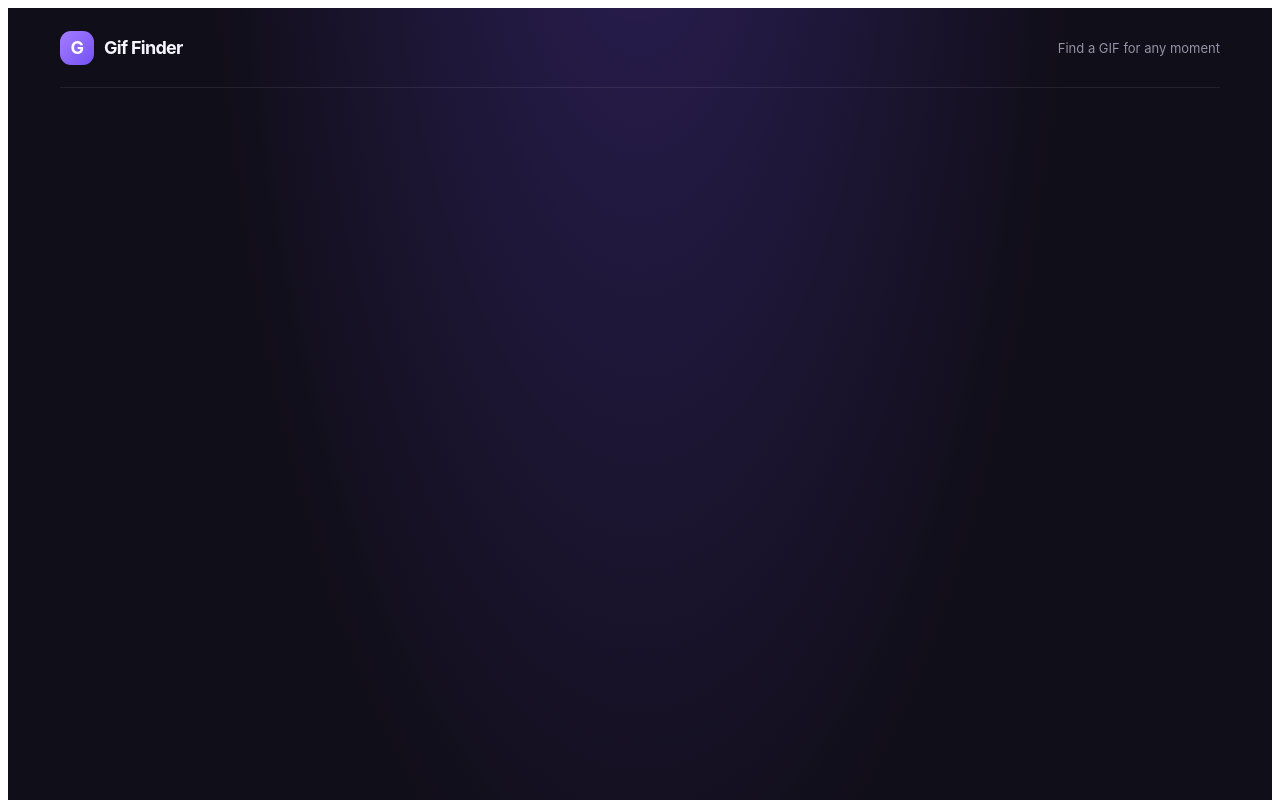
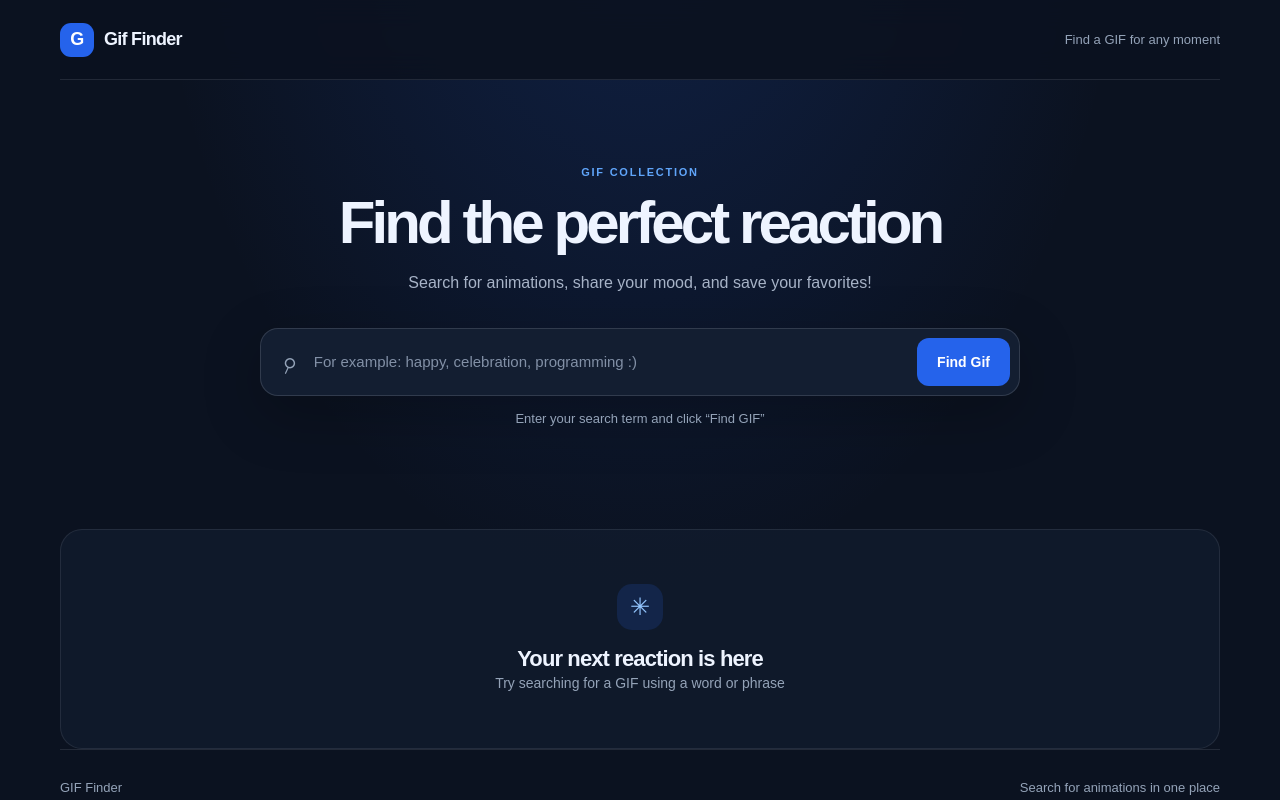
Before and after one commit to aliveagain3228/gif-search, an Angular app: page / in a window 1280 px wide. Shown: the top 800 px of the page. Built offline with nearby package versions, Linux system fonts and the light colour scheme.

Commit message:
style: refine search page layout

```diff
--- a/src/app/app.html
+++ b/src/app/app.html
@@ -1,16 +1,16 @@
 <main class="page">
   <header class="topbar">
-    <a class="brand" routerLink="/" aria-label="Gif Finder - main" href="">
+    <a class="brand" routerLink="/" aria-label="Gif Finder - main">
       <span class="brand-mark">G</span>
       <span>Gif Finder</span>
     </a>
     <span class="topbar-note">Find a GIF for any moment</span>
   </header>
-</main>
+
 
 <section class="hero" aria-label="page-title">
   <p class="eyebrow">GIF COLLECTION</p>
-  <h1 id="page-title">Найди нужную реакцию</h1>
+  <h1 id="page-title">Find the perfect reaction</h1>
   <p class="hero-description">
     Search for animations, share your mood, and save your favorites!
   </p>
@@ -70,5 +70,5 @@
   <span>GIF Finder</span>
   <span>Search for animations in one place</span>
 </footer>
-
+</main>
 <router-outlet />
--- a/src/app/app.scss
+++ b/src/app/app.scss
@@ -1,13 +1,12 @@
 :host {
   display: block;
   min-height: 100vh;
-  color: #f7f5ff;
+  color: #eef4ff;
   background:
-    radial-gradient(ellipse at 50% -20%, rgba(119, 76, 255, 0.28), transparent 50%), #100e18;
-  font-family: Inter, ui-sans-serif, system-ui, -apple-system,BlinkMacSystemFont, "Segoe UI", sans-serif;
-}
-* {
-  box-sizing: border-box;
+    radial-gradient(ellipse at 50% -25%, rgba(37, 99, 235, 0.2), transparent 55%),
+    #0b1220;
+  font-family: Arial, Helvetica, sans-serif;
+  -webkit-font-smoothing: antialiased;
 }
 
 .page {
@@ -19,11 +18,16 @@
 }
 
 .topbar {
+  position: sticky;
+  top: 0;
+  z-index: 10;
   min-height: 80px;
   display: flex;
   align-items: center;
   justify-content: space-between;
-  border-bottom: 1px solid rgba(255, 255, 255, 0.08);
+  border-bottom: 1px solid rgba(203, 213, 225, 0.12);
+  background: rgba(11, 18, 32, 0.92);
+  backdrop-filter: blur(14px);
 }
 
 .brand {
@@ -44,13 +48,13 @@
   place-items: center;
   border-radius: 11px;
   color: white;
-  background: linear-gradient(135deg, #a47cff, #7452f5);
+  background: #2563eb;
   font-size: 18px;
 }
 
 .topbar-note,
 .footer {
-  color: #9691a6;
+  color: #94a3b8;
   font-size: 13px;
 }
 
@@ -62,7 +66,7 @@
 
 .eyebrow {
   margin: 0 0 14px;
-  color: #ad91ff;
+  color: #60a5fa;
   font-size: 11px;
   font-weight: 800;
   letter-spacing: 0.16em;
@@ -72,11 +76,11 @@ h1,
 h2,
 h3,
 p {
-  margin-top: 0
+  margin-top: 0;
 }
 
 .hero h1 {
-   margin-bottom: 16px;
+  margin-bottom: 16px;
   font-size: clamp(36px, 6vw, 60px);
   line-height: 1.04;
   letter-spacing: -0.065em;
@@ -84,7 +88,7 @@ p {
 
 .hero-description {
   margin-bottom: 32px;
-  color: #aaa5b8;
+  color: #a7b3c7;
   font-size: 16px;
   line-height: 1.6;
 }
@@ -94,19 +98,19 @@ p {
   display: flex;
   align-items: center;
   gap: 14px;
-  padding: 8px 9px 20px;
-  border: 1px solid rgba(255, 255, 255, 0.12);
+  padding: 8px 9px 8px 20px;
+  border: 1px solid rgba(203, 213, 225, 0.16);
   border-radius: 18px;
-  background: rgba(31, 28, 43, 0.92);
+  background: #131e31;
   box-shadow: 0 18px 60px rgba(0, 0, 0, 0.24);
   text-align: left;
 }
 
 .search-icon {
-  color: #aaa2bb;
+  color: #94a3b8;
   font-size: 30px;
   line-height: 1;
-  transform: rotate(-20deg)
+  transform: rotate(-20deg);
 }
 
 .search-form input {
@@ -121,7 +125,7 @@ p {
 }
 
 .search-form input::placeholder {
-  color: #817b91;
+  color: #8290a6;
 }
 
 .search-form button {
@@ -131,7 +135,7 @@ p {
   border: 0;
   border-radius: 12px;
   color: #fff;
-  background: #7957f5;
+  background: #2563eb;
   font: inherit;
   font-size: 14px;
   font-weight: 700;
@@ -140,25 +144,25 @@ p {
 }
 
 .search-form button:hover {
-  background: #8c6dff;
+  background: #3b82f6;
   transform: translateY(-1px);
 }
 
 .search-form button:focus-visible,
 .search-form input:focus-visible {
-  outline: 2px solid #c6b6ff;
+  outline: 2px solid #93c5fd;
   outline-offset: 3px;
 }
 
 .search-caption {
   min-height: 20px;
   margin: 15px 0 0;
-  color: #8f899f;
+  color: #94a3b8;
   font-size: 13px;
 }
 
 .search-caption strong {
-  color: #d9d0ff;
+  color: #bfdbfe;
 }
 
 .results {
@@ -181,9 +185,10 @@ p {
   flex-direction: column;
   align-items: center;
   justify-content: center;
-  border: 1px solid rgba(255, 255, 255, 0.08);
+  padding: 32px;
+  border: 1px solid rgba(203, 213, 225, 0.1);
   border-radius: 22px;
-  background: rgba(255, 255, 255, 0.025);
+  background: rgba(19, 30, 49, 0.65);
   text-align: center;
 }
 
@@ -195,8 +200,8 @@ p {
   display: grid;
   place-items: center;
   border-radius: 15px;
-  color: #c6b6ff;
-  background: rgba(132, 100, 255, 0.14);
+  color: #93c5fd;
+  background: rgba(37, 99, 235, 0.16);
   font-size: 24px;
 }
 
@@ -209,7 +214,7 @@ p {
 .welcome-state p {
   max-width: 420px;
   margin-bottom: 0;
-  color: #9691a6;
+  color: #94a3b8;
   font-size: 14px;
   line-height: 1.6;
 }
@@ -220,17 +225,19 @@ p {
   display: flex;
   align-items: center;
   justify-content: space-between;
-  border-top: 1px solid rgba(255, 255, 255, 0.08);
+  border-top: 1px solid rgba(203, 213, 225, 0.12);
 }
 
 .visually-hidden {
   position: absolute;
   width: 1px;
   height: 1px;
+  padding: 0;
+  margin: -1px;
   overflow: hidden;
-  clip: rect(0, 0, 0, 0);
   white-space: nowrap;
   clip-path: inset(50%);
+  border: 0;
 }
 
 @media (max-width: 640px) {
--- a/src/styles.scss
+++ b/src/styles.scss
@@ -1 +1,13 @@
-/* You can add global styles to this file, and also import other style files */
+html, body {
+  min-height: 100%;
+  margin: 0;
+  background: #0b1220;
+}
+
+body {
+  font-family: Arial, Helvetica, sans-serif;
+}
+
+* {
+  box-sizing: border-box;
+}
```
